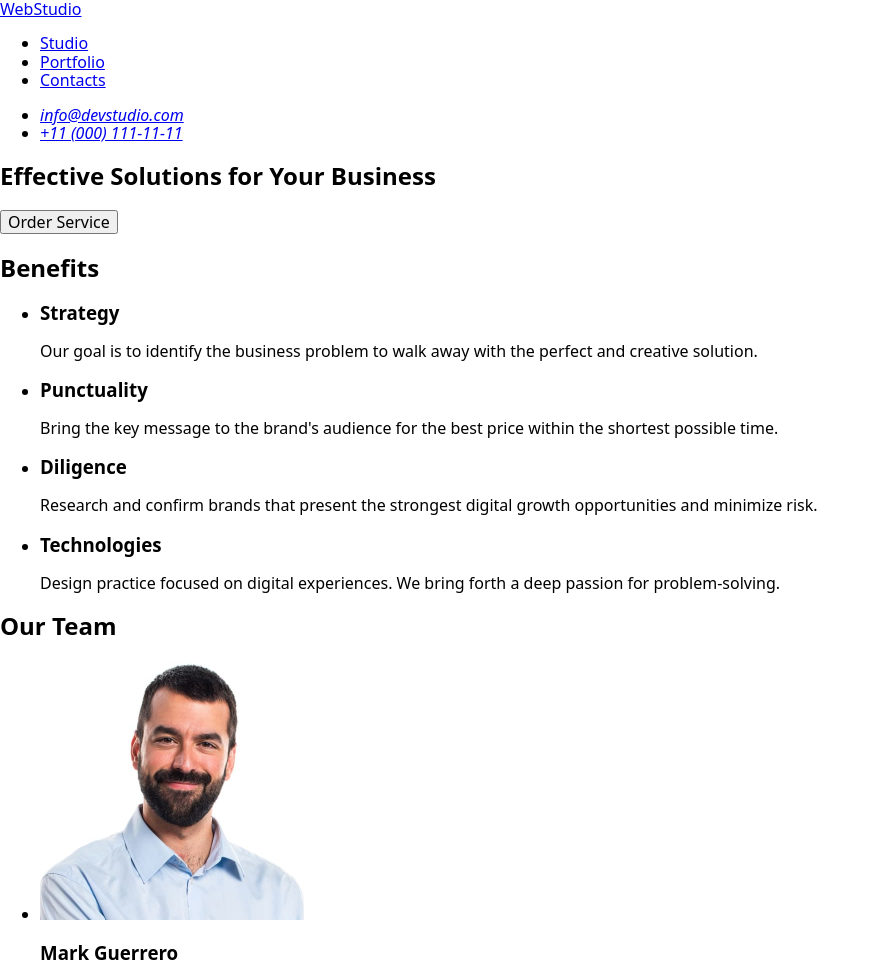
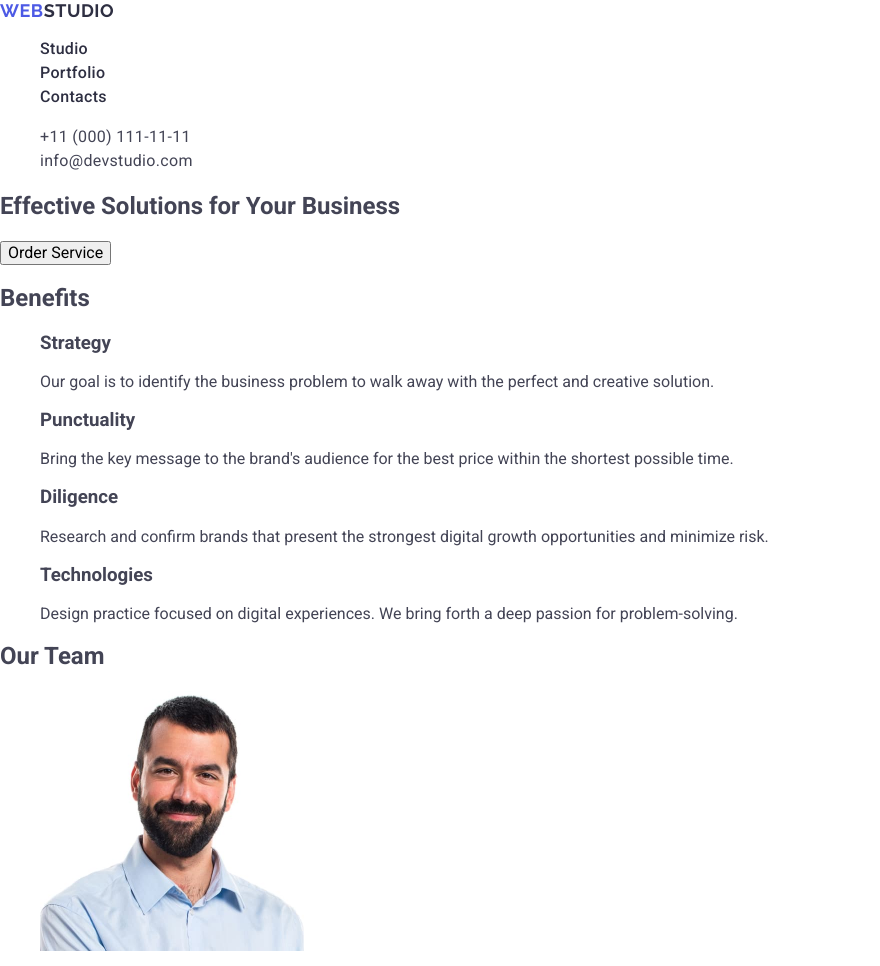
Before and after one commit to PNZ-Grizly/goit-markup-hw-02, a plain HTML site: page index.html in a window 1280 px wide. Shown: the top 966 px of the page, without its empty margins (0-880 px from the left). Drawn offline with nearby package versions, Linux system fonts and the light colour scheme.

Commit message:
add styles

```diff
--- a/css/styles.css
+++ b/css/styles.css
@@ -0,0 +1,52 @@
+body {
+  font-family: "Roboto", sans-serif;
+  color: #434455;
+  background-color: #fff;
+}
+
+ul,
+ol {
+  list-style-type: none;
+}
+
+a {
+  text-decoration: none;
+}
+.logo {
+  font-family: "Raleway", sans-serif;
+  font-weight: 700;
+  font-size: 18px;
+  line-height: 1.17;
+  letter-spacing: 0.03em;
+  text-transform: uppercase;
+  color: #4d5ae5;
+}
+
+.header-logo .logo-part {
+  color: #2e2f42;
+}
+
+.nav-link {
+  font-weight: 500;
+  font-size: 16px;
+  line-height: 1.5;
+  letter-spacing: 0.02em;
+  color: #2e2f42;
+}
+
+.contacts {
+  font-style: normal;
+}
+
+.contacts-link {
+  font-size: 16px;
+  line-height: 1.5;
+  letter-spacing: 0.02em;
+  color: #434455;
+}
+.nav-link:hover,
+.nav-link:focus,
+.contacts-link:hover,
+.contacts-link:focus {
+  color: #404bbf;
+}
--- a/index.html
+++ b/index.html
@@ -23,20 +23,32 @@
     <link rel="stylesheet" href="./css/styles.css" />
   </head>
   <body>
-    <header>
-      <nav>
-        <a href="./index.html">WebStudio</a>
-        <ul>
-          <li><a href="#">Studio</a></li>
-          <li><a href="#">Portfolio</a></li>
-          <li><a href="#">Contacts</a></li>
+    <header class="page-header">
+      <nav class="header-nav">
+        <a class="logo header-logo" href="./index.html"
+          >Web<span class="logo-part">Studio</span></a
+        >
+        <ul class="nav-list">
+          <li class="nav-item">
+            <a class="nav-link" href="./index.html">Studio</a>
+          </li>
+          <li class="nav-item"><a class="nav-link" href="#">Portfolio</a></li>
+          <li class="nav-item"><a class="nav-link" href="#">Contacts</a></li>
         </ul>
       </nav>
 
-      <address>
-        <ul>
-          <li><a href="mailto:info@devstudio.com">info@devstudio.com</a></li>
-          <li><a href="tel:+110001111111">+11 (000) 111-11-11</a></li>
+      <address class="contacts">
+        <ul class="contacts-list">
+          <li class="contacts-item">
+            <a class="contacts-link" href="tel:+110001111111"
+              >+11 (000) 111-11-11</a
+            >
+          </li>
+          <li class="contacts-item">
+            <a class="contacts-link" href="mailto:info@devstudio.com"
+              >info@devstudio.com</a
+            >
+          </li>
         </ul>
       </address>
     </header>
```
